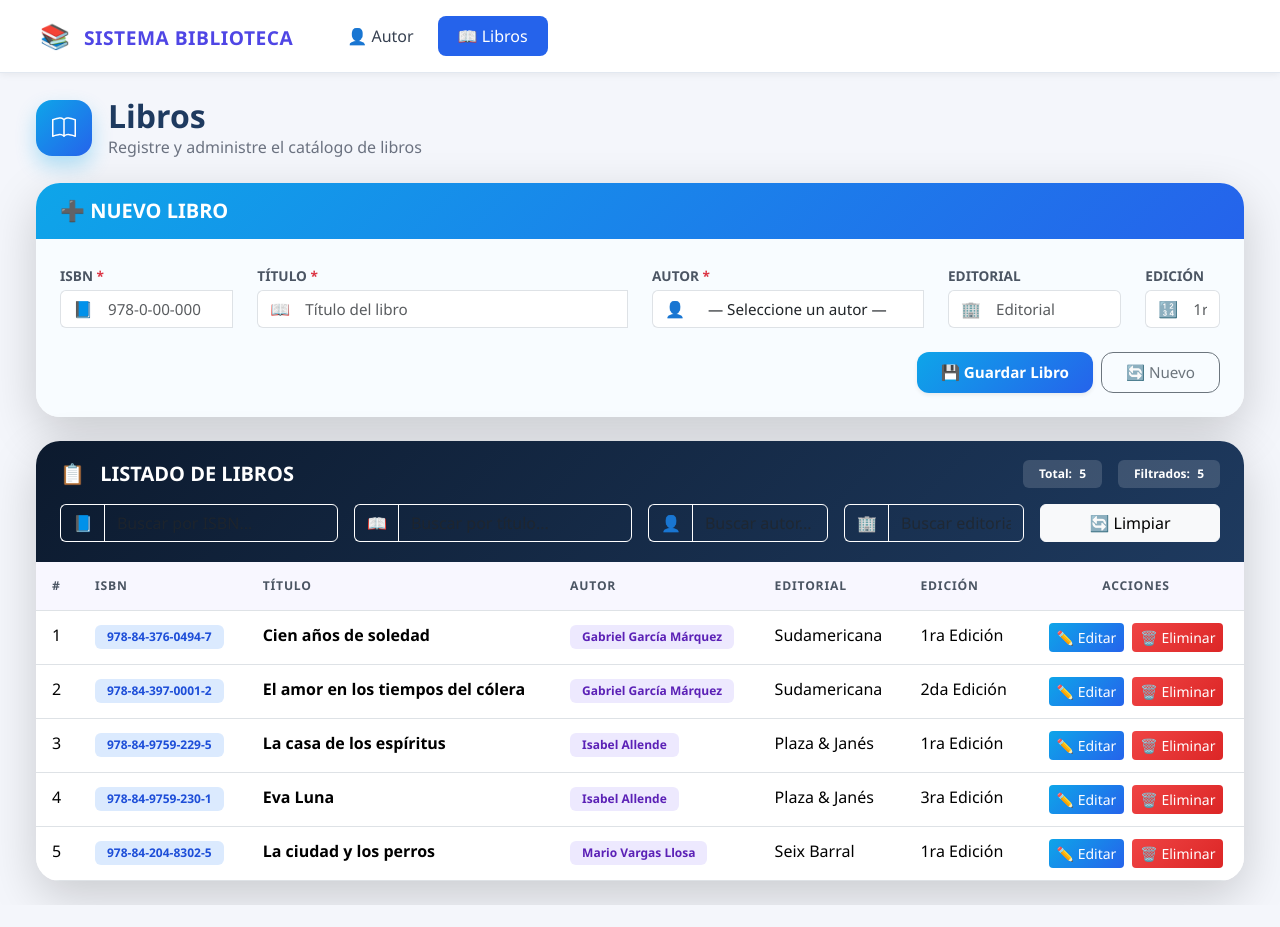
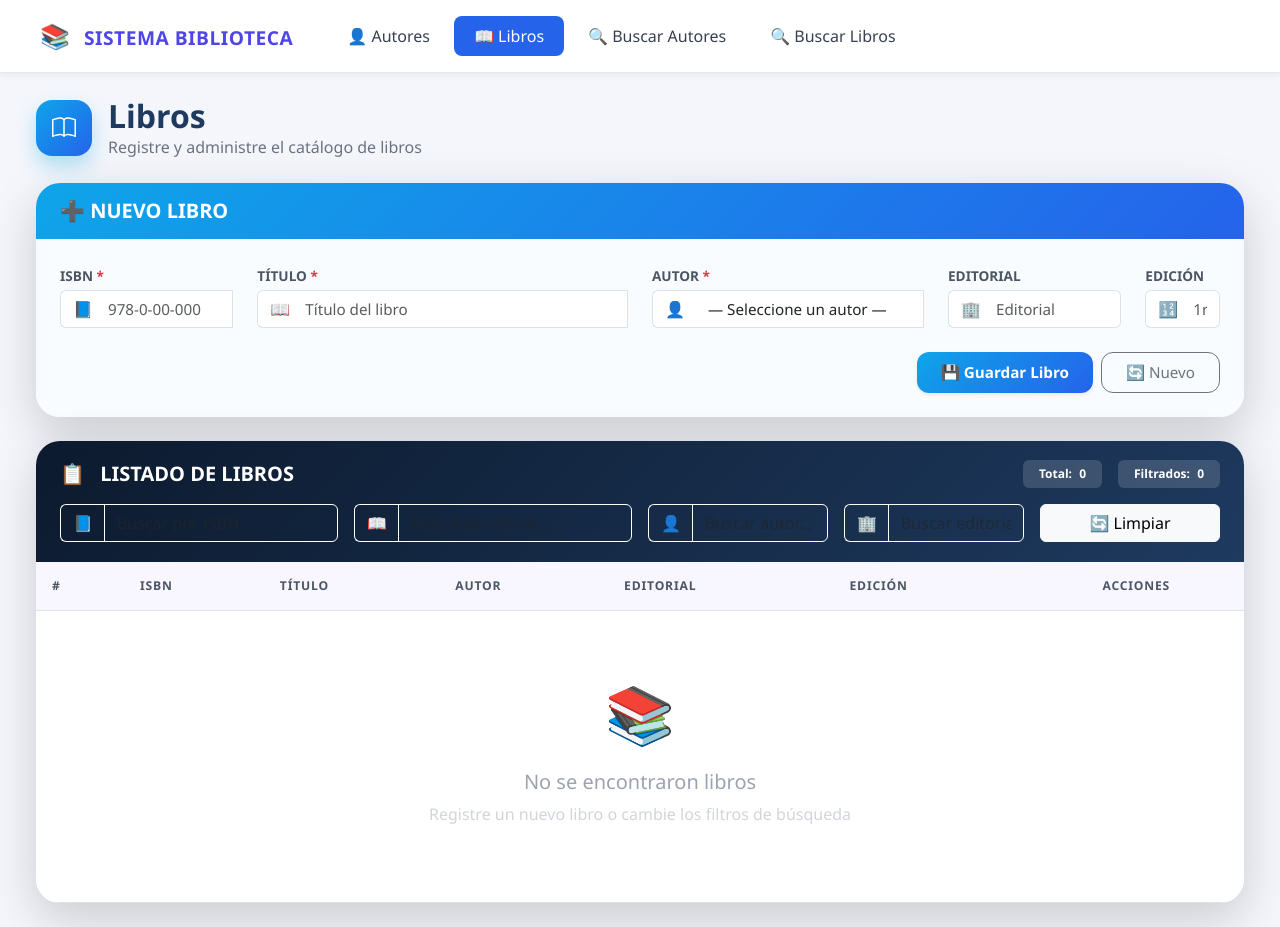
Before and after one commit to Herrera2026/Progra_I, a plain HTML site: page index.html in a window 1280 px wide. Both pictures are taken after a click on the link "📖 Libros". Before the commit the page ends 905 px from the top, so only its background shows below. Drawn offline with nearby package versions, Linux system fonts and the light colour scheme; some packages are replaced by stand-ins of ours; a script that the page names is missing.

Commit message:
Update title and navbar structure in index.html

```diff
--- a/index.html
+++ b/index.html
@@ -3,10 +3,14 @@
 <head>
     <meta charset="UTF-8" />
     <meta name="viewport" content="width=device-width, initial-scale=1.0" />
-    <title>Sistema Biblioteca</title>
+    <title>Sistema Biblioteca — USSS033118</title>
+
+    <!-- Bootstrap 5 -->
     <link rel="stylesheet" href="https://cdn.jsdelivr.net/npm/bootstrap@5.3.8/dist/css/bootstrap.min.css" />
+    <!-- AlertifyJS -->
     <link rel="stylesheet" href="//cdn.jsdelivr.net/npm/alertifyjs@1.14.0/build/css/alertify.min.css"/>
     <link rel="stylesheet" href="//cdn.jsdelivr.net/npm/alertifyjs@1.14.0/build/css/themes/default.min.css"/>
+
     <style>
         body {
             background: #f4f6fb;
@@ -33,32 +37,21 @@
             cursor: pointer;
             margin: 0 2px;
         }
-        .nav-link:hover {
-            background: #ede9fe;
-            color: #4f46e5 !important;
-        }
-        .nav-link.activo {
-            background: #4f46e5;
-            color: #fff !important;
-        }
-        .nav-link.activo-blue {
-            background: #2563eb;
-            color: #fff !important;
-        }
+        .nav-link:hover      { background: #ede9fe; color: #4f46e5 !important; }
+        .nav-link.activo     { background: #4f46e5; color: #fff !important; }
+        .nav-link.activo-blue{ background: #2563eb; color: #fff !important; }
         .card {
             border-radius: 1.2rem;
             transition: transform 0.2s;
         }
-        .card:hover {
-            transform: translateY(-2px);
-        }
+        .card:hover { transform: translateY(-2px); }
         .input-group-text {
             background: #f8f7ff;
             border-right: none;
         }
         .form-control:focus, .form-select:focus {
             border-color: #4f46e5;
-            box-shadow: 0 0 0 0.2rem rgba(79, 70, 229, 0.25);
+            box-shadow: 0 0 0 0.2rem rgba(79,70,229,.25);
         }
         .table th {
             background: #f8f7ff;
@@ -68,24 +61,23 @@
             letter-spacing: 0.8px;
             text-transform: uppercase;
         }
-        .btn-action {
-            transition: all 0.2s;
-        }
-        .btn-action:hover {
-            opacity: 0.8;
-            transform: scale(1.05);
-        }
+        .btn-action { transition: all 0.2s; }
+        .btn-action:hover { opacity: 0.8; transform: scale(1.05); }
     </style>
 </head>
 <body>
+
 <div id="app">
+
+    <!-- NAVBAR -->
     <nav class="navbar navbar-expand-lg">
         <div class="container-fluid px-4">
             <a class="navbar-brand" href="#">
-                    <span style="font-size:1.5rem; margin-right:8px;">📚</span>
+                <span style="font-size:1.5rem;margin-right:8px;">📚</span>
                 SISTEMA BIBLIOTECA
             </a>
-                <button class="navbar-toggler" type="button" data-bs-toggle="collapse" data-bs-target="#navbarNav">
+            <button class="navbar-toggler" type="button"
+                    data-bs-toggle="collapse" data-bs-target="#navbarNav">
                 <span class="navbar-toggler-icon"></span>
             </button>
             <div class="collapse navbar-collapse" id="navbarNav">
@@ -93,70 +85,66 @@
                     <a class="nav-link" href="#"
                        :class="{ activo: ventanaActiva === 'autor' }"
                        @click.prevent="abrirVentana('autor')">
-                           👤 Autor
+                       👤 Autores
                     </a>
                     <a class="nav-link" href="#"
                        :class="{ 'activo-blue': ventanaActiva === 'libros' }"
                        @click.prevent="abrirVentana('libros')">
                        📖 Libros
                     </a>
+                    <a class="nav-link" href="#"
+                       :class="{ activo: ventanaActiva === 'buscar_autor' }"
+                       @click.prevent="abrirVentana('buscar_autor')">
+                       🔍 Buscar Autores
+                    </a>
+                    <a class="nav-link" href="#"
+                       :class="{ 'activo-blue': ventanaActiva === 'buscar_libros' }"
+                       @click.prevent="abrirVentana('buscar_libros')">
+                       🔍 Buscar Libros
+                    </a>
                 </div>
             </div>
         </div>
     </nav>
 
-        <div id="appSistema" class="container-fluid px-4">
-            <!-- Autor Component -->
+    <!-- CONTENIDO -->
+    <div class="container-fluid px-4">
+
         <div v-if="ventanaActiva === 'autor'">
-                <autor
-                    ref="autor"
-                    :forms="forms"
-                    @buscar="abrirVentana('buscar_autor')">
-                </autor>
+            <autor ref="autor" @buscar="abrirVentana('buscar_autor')"></autor>
         </div>
 
-            <!-- Buscar Autor Component -->
         <div v-if="ventanaActiva === 'buscar_autor'">
-                <buscar_autor
-                    ref="buscar_autor"
-                    @modificar="editarAutor($event)">
-                </buscar_autor>
+            <buscar_autor ref="buscar_autor"
+                          @modificar="editarAutor($event)"></buscar_autor>
         </div>
 
-            <!-- Libros Component -->
         <div v-if="ventanaActiva === 'libros'">
-                <libros
-                    ref="libros"
-                    :forms="forms"
-                    @buscar="abrirVentana('buscar_libros')">
-                </libros>
+            <libros ref="libros" @buscar="abrirVentana('buscar_libros')"></libros>
         </div>
 
-            <!-- Buscar Libros Component -->
         <div v-if="ventanaActiva === 'buscar_libros'">
-                <buscar_libros
-                    ref="buscar_libros"
-                    @modificar="editarLibro($event)">
-                </buscar_libros>
+            <buscar_libros ref="buscar_libros"
+                           @modificar="editarLibro($event)"></buscar_libros>
         </div>
+
     </div>
 </div>
 
+<!-- SCRIPTS -->
 <script src="//cdn.jsdelivr.net/npm/alertifyjs@1.14.0/build/alertify.min.js"></script>
 <script src="https://cdn.jsdelivr.net/npm/bootstrap@5.3.8/dist/js/bootstrap.bundle.min.js"></script>
 <script src="https://unpkg.com/vue@3/dist/vue.global.js"></script>
+<!-- Dexie.js: IndexedDB wrapper (requerido por la cátedra) -->
+<script src="https://unpkg.com/dexie@latest/dist/dexie.js"></script>
 
-    <!-- Cargar los archivos JavaScript en el orden correcto -->
-    <script>
-        // Variable global para la base de datos
-        const CODIGO_ESTUDIANTE = 'USSS033118';
-        const DB_PREFIX = 'db_' + CODIGO_ESTUDIANTE + '_';
-    </script>
+<!-- Módulos de la aplicación -->
 <script src="js/db.js"></script>
 <script src="js/autor.js"></script>
 <script src="js/buscar_autor.js"></script>
 <script src="js/libros.js"></script>
 <script src="js/buscar_libros.js"></script>
 <script src="js/main.js"></script>
+
 </body>
 </html>
```
Lines whose indentation alone changed are shown as unchanged.
